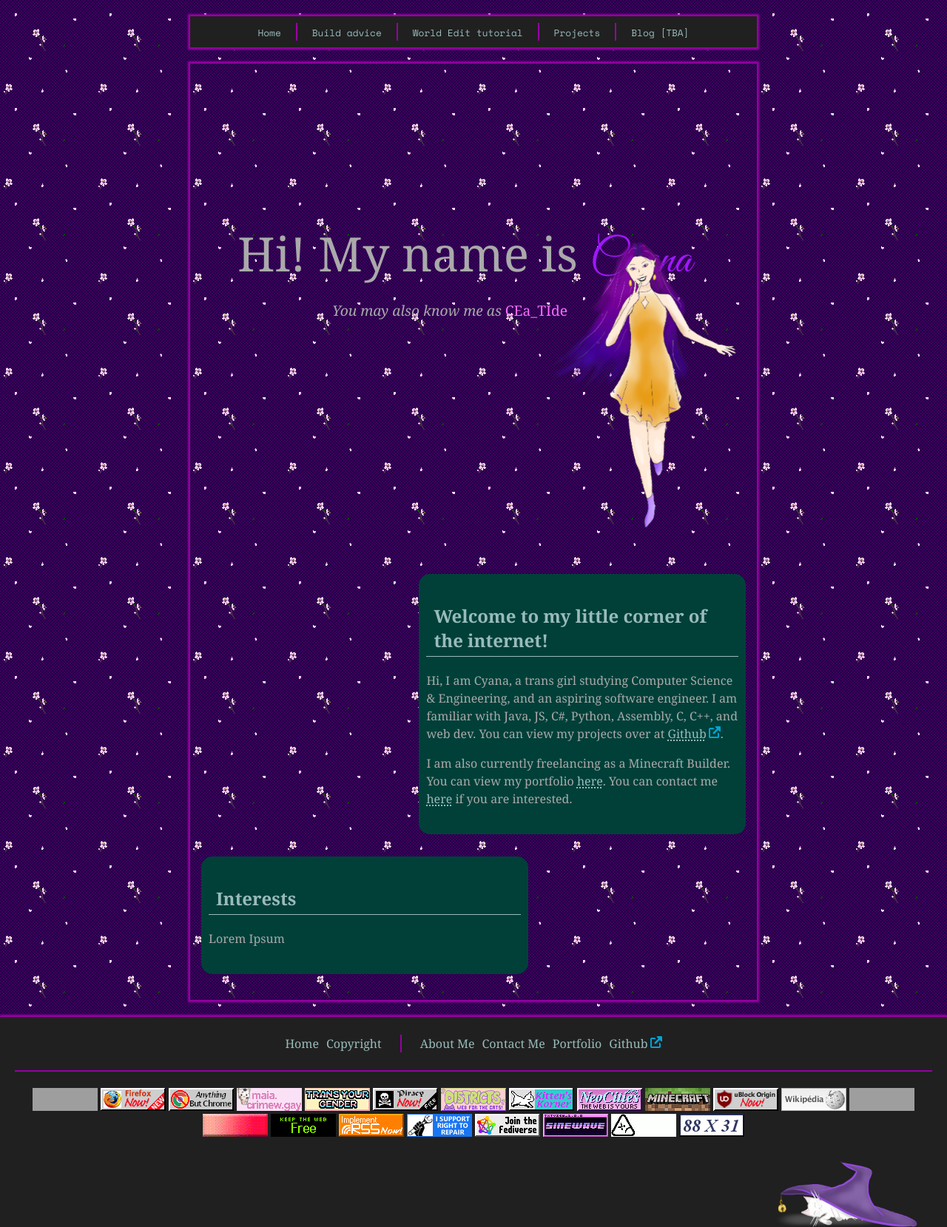
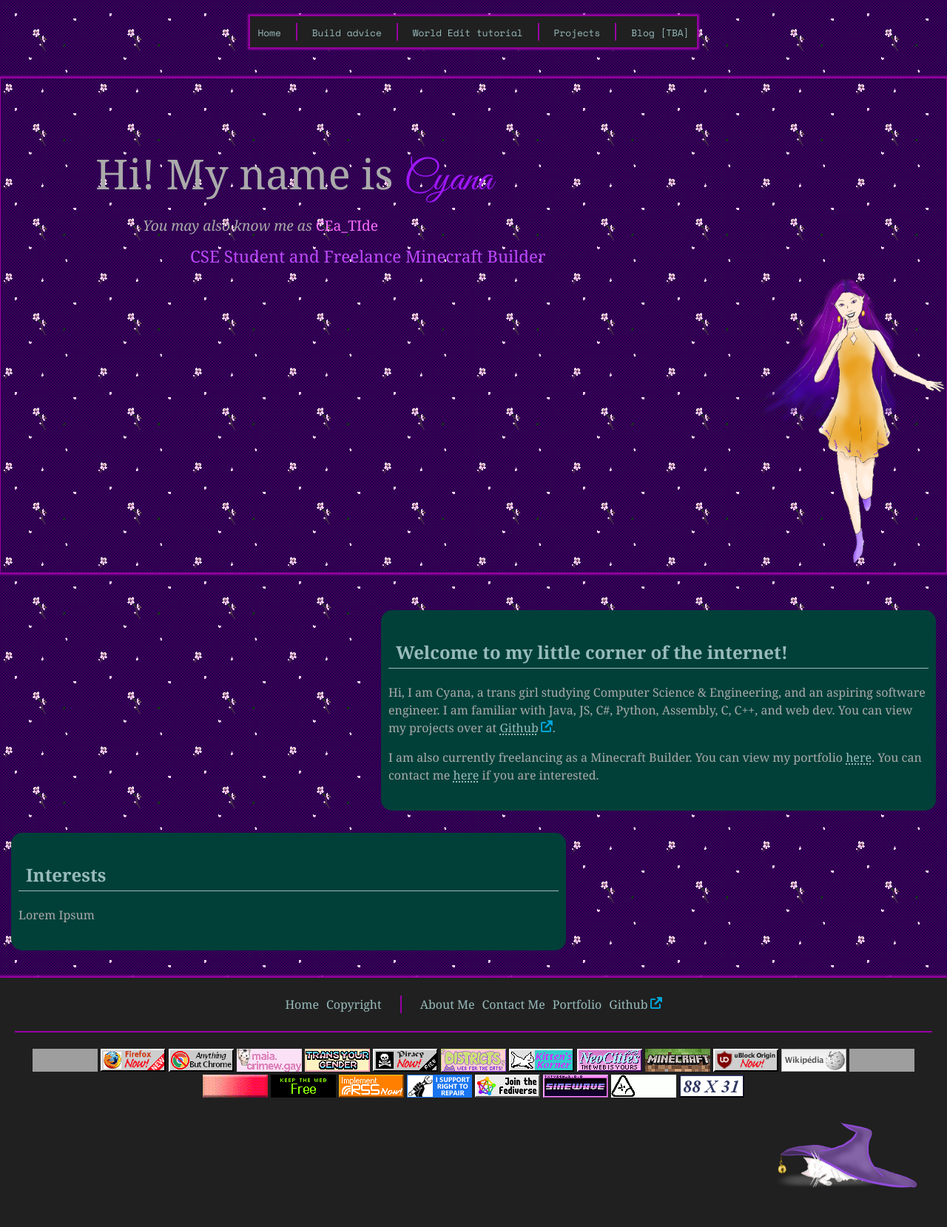
Before and after one commit to CEa-TIde/personal-website, a Jekyll site: the page built from index.html, in a window 1280 px wide. Shown: the whole page at 74% size. Built offline with Jekyll 4.4.1, drawn with Linux system fonts in a browser that asks for light colours; after the commit the page ends 1606 px from its top, so only the background shows below that; grey boxes are pictures that could not be loaded.

Commit message:
Update welcome splash screen
- move to semantic variable names (partially)
- more fallback support for splash animation
- TODO: change splash screen image to horizontal art

```diff
--- a/_layouts/default.html
+++ b/_layouts/default.html
@@ -7,7 +7,7 @@
     <body>
         <header class="header">
             <a class="logo" href="/"><img src="/media/logo.png" alt="Logo of CEa_TIde" title="Go to the homepage"/></a>
-            <h2 class="title">{{ page.title }}</h2>
+            <h2 class="title centered-div">{{ page.title }}</h2>
 
             {% include {{ page.pagecrumb_include }} %}
         </header>
--- a/_layouts/main.html
+++ b/_layouts/main.html
@@ -6,16 +6,16 @@
     <body>
 
         <div class="bg-wrapper">
-            <div class="page-wrapper centered-div">
+            <div class="centered-div">
                 <!-- Adds the nav page-box -->
                 <nav class="nav page-box">
                     {% include {{ page.nav_include }} %}
                 </nav>
+            </div>
 
-                <div class="page-box">
-                    {{ content }}
-                </div>
-            </div>
+            <!-- <div class="page-box"> -->
+                {{ content }}
+            <!-- </div> -->
         </div>
         {% include {{ page.footer_include }} %}
     </body>
--- a/index.html
+++ b/index.html
@@ -6,11 +6,15 @@
 ---
 
 <div class="pageheader-wrapper">
-    <div class="welcome-wrapper">
-        <div class="welcome-msgbox">
-            <h1 class="welcome-msg slide-out">Hi! My name is <span>Cyana</span></h1>
-            <p class="welcome-subcaption slide-out">You may also know me as <span>CEa_TIde</span></p>
-            <p class="welcome-joblist slide-out">CSE Student and Freelance Minecraft Builder</p>
+    <div class="welcome-wrapper page-box">
+        <div class="welcome-msgbox welcome-slide">
+            <h1 class="welcome-msg">Hi! My name is <span>Cyana</span></h1>
+            <div class="welcome-slide">
+                <p class="welcome-subcaption">You may also know me as <span>CEa_TIde</span></p>
+                <div class="welcome-slide">
+                    <p class="welcome-occupations">CSE Student and Freelance Minecraft Builder</p>
+                </div>
+            </div>
         </div>
         <div class="welcome-art-wrapper">
             <img src="/media/pfp4-transparent.png" class="welcome-art" alt="A drawing of an OC girl character posing for the 'camera' with a peace sign. She is wearing an orange dress and has long purple-dyed hair."/>
--- a/main.css
+++ b/main.css
@@ -25,6 +25,8 @@
     src: url('fonts/gv/GreatVibes-A7yL.otf') format('opentype'),
         url('fonts/gv/GreatVibes-Wmr4.ttf') format('truetype');
 }
+/* TODO: check out font: 'Fira Code'; https://fonts.google.com/specimen/Fira+Code */
+
 
 * {
     margin: 0;
@@ -33,6 +35,14 @@
     box-sizing: border-box;
     -moz-box-sizing: border-box;
     -webkit-box-sizing: border-box;
+
+    /* Enable font ligatures (if available) */
+    font-variant-ligatures: common-ligatures;
+    -webkit-font-variant-ligatures: common-ligatures;
+    /* font-variant-ligatures: discretionary-ligatures;
+    font-variant-ligatures: historical-ligatures;
+    font-variant-ligatures: contextual; */
+
 }
 
 html {
@@ -40,48 +50,63 @@
     /* for browsers that do not support variables a fallback needs to be provided at the place of use */
     /* TODO: define colours and then define semantic variables based on colour variables
     so that you only need to update the semantic variables if you want to change colours; not also all places the colour needs to be changed in */
-    --title-color: #dddddd;
-    --text-color: #aaaaaa;
-    --text-color-hl: #99bbbb;
-    --text-color-dark: #555555;
-    --text-color-purple: #9f18fa;
-    --text-color-magenta: #bd4afd;
-    --text-color-pink: #fa6cff;
+    --color-lightgrey: #dddddd;
+    --color-grey: #aaaaaa;
+    --color-celestecyan: #99bbbb;
+    --color-darkgrey: #555555;
+    --color-purple: #9f18fa;
+    --color-violet: #9800a3;
+    --color-orchid: #bd4afd;
+    --color-pink: #fa6cff;
 
+    /* TODO: add semantic variables for all that use these colours
+    Since colour palette is changing still; I left these alone */
     --bg-color-darkblue: #002839;
     --bg-color-teal: #004039;
     --bg-color-lightteal: #005055;
     --bg-color-lighterteal: #006066;
     --bg-color-lightblue: #31b6ee;
-    /* --bg-color-darkgrey: #181a1b; */
-    --bg-color-darkgrey: #202020;
-    --bg-color-darkpurple: #200050;
 
-    --bg-color-important: #DD2222;
-    --bg-color-warn: #DDDD22;
-    --bg-color-info: var(--bg-color-teal);
+    --color-charcoal: #202020;
+    --color-darkpurple: #200050;
+
+    --color-red: #DD2222;
+    --color-yellow: #DDDD22;
 
     /* Semantic variables */
-    --bg-color-default: var(--bg-color-darkgrey);
+    --bg-color-default: var(--color-charcoal);
+    --bg-color-body: var(--color-darkpurple);
 
+    --text-color-default: var(--color-grey);
+    --text-color-hl: var(--color-celestecyan);
+    --text-color-dark: var(--color-darkgrey);
 
+    --title-color: var(--color-lightgrey);
+
+    --color-error: var(--color-red);
+    --color-warn: var(--color-yellow);
+    --color-info: var(--bg-color-teal);
+
+    --divider-color: var(--color-violet);
+
+    /* TODO: to be removed when link-to has been removed */
     --menu-height: 60px;
 
     --logo-width: 20%;
     --logo-max-width: 250px;
-
-    --divider-color: #9800a3;
     /* end global variables */
 
 
 
 
 
-    background: var(--bg-color-darkgrey);
+    background: var(--color-charcoal);
+    /* TODO: use different default font */
     font-family: Georgia, 'Times New Roman', Times, serif;
 }
 
 /* This is added so that the element the URI fragment links to, is not hidden under the nav bar */
+/* TODO: remove? */
 :target {
     scroll-margin-top: calc(var(--menu-height) + 10vh);
     scroll-snap-margin-top: calc(var(--menu-height) + 10vh); /* alternative name used by Safari, prior version 14.1 */
@@ -101,11 +126,11 @@
 /* background under main content of the page */
 .bg-wrapper {
     background: #200050;
-    background: var(--bg-color-darkpurple); /* fallback if background-image or url() is not supported */
+    background: var(--bg-color-body); /* fallback if background-image or url() is not supported */
     background-image: url("/media/background_sakura.png");
     background-repeat: repeat;
     /* not widely supported in older browsers, but not much of a deal-breaker
-    A possible solution would be to use a fixed div; TODO look into more
+    A possible solution would be to use a fixed div but that will break if position:fixed not supported; TODO look into more
     */
     background-attachment: fixed;
 
@@ -323,7 +348,7 @@
 .nav {
     background: #202020;
     background: var(--bg-color-default);
-    padding: 10px 0;
+    padding: 10px;
 
     word-break: break-all;
     word-break: break-word;
@@ -437,7 +462,7 @@
     font-family: "Times New Roman", Times, serif;
     width: 100%;
     text-align: center;
-    color: var(--text-color);
+    color: var(--text-color-default);
 
 }
 
@@ -728,11 +753,11 @@
 }
 
 .info.important {
-    border-left: solid var(--bg-color-important) 5px;
+    border-left: solid var(--color-error) 5px;
 }
 
 .info.warn {
-    border-left: solid var(--bg-color-warn) 5px;
+    border-left: solid var(--color-warn) 5px;
 }
 
 .info.icon {
@@ -825,7 +850,7 @@
 section > p,
 section > :not(.code-block) p,
 section .info {
-    color: var(--text-color);
+    color: var(--text-color-default);
     margin-top: 1em;
     margin-bottom: 1em;
     line-height: 1.5em;
@@ -866,164 +891,161 @@
 
 /* SECTION: welcome message styling */
 
-/* TODO: ANIMATION with variables CRASHES in Edge 15: DO NOT USE */
+/* Animation with variables crashes in Edge 15: DO NOT USE VARIABLES */
+
+/* slide-in animation of the welcome splash screen text */
 @keyframes slide-in {
     from {
-        /* slide amount is defined per line */
-        margin-left: var(--slide-amount);
+        margin-left: 0;
+        /* Safari <13.1.3 possibly does not apply filter during animation (but might be only for child elements)
+        See: https://bugs.webkit.org/show_bug.cgi?id=219729 */
         filter: blur(2px);
         -webkit-filter: blur(2px);
-        text-shadow: 0 0 2px var(--text-color);
-    }
-
-    to {
-        margin-left: 0;
-        filter: none;
-        -webkit-filter: none;
-        text-shadow: none;
-    }
-}
-
-@keyframes slide-in-opacity {
-    from {
         opacity: 0;
     }
 
     to {
+        margin-left: 50px;
+        margin-left: 5vw;
+        filter: none;
+        -webkit-filter: none;
         opacity: 1;
     }
 }
 
-/* Block the hover event of the msgbox by placing an invisible pseudo-element over it */
-@keyframes block-hover {
-    to {
-        height: 0;
-    }
-}
-
 .welcome-wrapper {
-    --bg-welcome-wrapper: var(--bg-color-lighterteal);
-    --bg-welcome-wrapper2: var(--bg-color-darkgrey);
-    --min-height-ww: calc(min(100vh - var(--menu-height), 50vw));
-    --slide-duration: 1s;
-    --slide-delay: 0.2s;
-    --slidein-animation: var(--slide-duration) ease-out var(--slide-delay) 1 slide-in, var(--slide-duration) ease-out var(--slide-delay) 1 normal forwards slide-in-opacity;
-    --slide-amount: -10vw; /* default slide amount */
+    --bg-welcome-wrapper-hl: var(--divider-color);
+    --bg-welcome-wrapper-default: var(--bg-color-default);
 
 
     width: 100%;
-    min-height: var(--min-height-ww);
-    /* TODO add fallback for linear-gradient (and variables?) */
-    background: linear-gradient(to right, var(--bg-welcome-wrapper2) 60%, var(--bg-welcome-wrapper));
-    background: -o-linear-gradient(to right, var(--bg-welcome-wrapper2) 60%, var(--bg-welcome-wrapper));
-    background: -webkit-linear-gradient(to right, var(--bg-welcome-wrapper2) 60%, var(--bg-welcome-wrapper));
-    background: -moz-linear-gradient(to right, var(--bg-welcome-wrapper2) 60%, var(--bg-welcome-wrapper));
+    min-height: 50vw;
+    min-height: calc(min(100vh, 50vw));
+
+    /* Linear gradient fallback */
+    background: #202020;
+    background: var(--bg-color-default);
+
+    /* Linear gradient on right side of welcome splash screen */
+    background: linear-gradient(to right, #202020 80%, #9800a3);
+    background: -o-linear-gradient(to right, #202020 80%, #9800a3);
+    background: -webkit-linear-gradient(to right, #202020 80%, #9800a3);
+    background: -moz-linear-gradient(to right, #202020 80%, #9800a3);
+
+    background: linear-gradient(to right, var(--bg-welcome-wrapper-default) 80%, var(--bg-welcome-wrapper-hl));
+    background: -o-linear-gradient(to right, var(--bg-welcome-wrapper-default) 80%, var(--bg-welcome-wrapper-hl));
+    background: -webkit-linear-gradient(to right, var(--bg-welcome-wrapper-default) 80%, var(--bg-welcome-wrapper-hl));
+    background: -moz-linear-gradient(to right, var(--bg-welcome-wrapper-default) 80%, var(--bg-welcome-wrapper-hl));
+
     /* anchor for art to position relative to */
-    position: relative;
+    /* position: relative; */
+
     margin-bottom: 30px;
 }
 
-/* after element blocks the hover effect while animation is playing */
-.welcome-wrapper::after {
-    content: "";
-    display: block;
-    position: absolute;
-    top: 0;
-    left: 0;
-    width: 100%;
-    height: 100%;
-    max-height: 100%;
-    background: transparent;
+.welcome-msgbox {
+    padding: 100px 0 0 100px;
+    padding: 10vh 0 0 5vw;
 
-    /* animation puts away pseudo-element at the end
-    Extreme cubic-bezier curve to keep the element over the msg box as long as possible */
-    animation: var(--slide-duration) cubic-bezier(1, 0, 1, -1) var(--slide-delay) 1 normal forwards block-hover;
-}
 
-.welcome-msgbox {
-    padding: calc(var(--min-height-ww) / 3) 0 0 5vw;
-    width: 80vw;
-    color: var(--text-color);
+    color: var(--text-color-default);
 }
 
 .welcome-msg {
-    --slide-amount: -10vw;
-
-    font-size: calc(min(4em, 5vw));
+    /* TODO change font */
+    font-size: 3.5em;
     font-weight: 150;
 }
 
 .welcome-msg span {
-    color: var(--text-color-purple);
+    color: var(--color-purple);
     font-family: 'Great Vibes', cursive;
     font-weight: 100;
 }
 
 .welcome-subcaption {
-    --slide-amount: -15vw;
-
-    padding: 1vw 0 1vw 10vw;
-    font-size: calc(min(1.2em, 1.5vw));
+    padding: 1vw 0;
+    font-size: 1.2em;
     font-style: italic;
 }
 
 .welcome-subcaption span {
-    color: var(--text-color-pink);
+    /* TODO change font */
+    color: var(--color-pink);
     font-style: normal;
 }
 
-.welcome-joblist {
-    --slide-amount: -20vw;
+.welcome-occupations {
+    /* TODO: change font */
+    font-size: 1.4em;
 
-    padding-left: 20vw;
-    font-size: calc(min(1.6em, 2vw));
-
-    /* colour gradient */
-    background: linear-gradient(to right, var(--text-color-purple), var(--text-color-pink));
-    background: -o-linear-gradient(to right, var(--text-color-purple), var(--text-color-pink));
-    background: -webkit-linear-gradient(to right, var(--text-color-purple), var(--text-color-pink));
-    background: -moz-linear-gradient(to right, var(--text-color-purple), var(--text-color-pink));
-    -webkit-text-fill-color: transparent;
-    /* W3C claims the value 'text' is deprecated? */
-    /* This will probably be removed anyways, because it is not supported in many browsers
-    or leave it as is, but with a color fallback, because it only adds a minor effect */
-    background-clip: text;
-    -webkit-background-clip: text;
-    -moz-background-clip: text; /* doesn't seem needed as FF uses -webkit- */
-    -ms-background-clip: text;
+    color: var(--color-orchid);
 }
 
-.slide-out {
-    animation: var(--slidein-animation);
-    transition: margin-left 0.8s ease-in-out;
-    opacity: 0;
+.welcome-slide {
+    /* animation end state (possibly overridden below) */
+    margin-left: 50px;
+    margin-left: 5vw;
+    opacity: 1;
+
+    /* Set individual properties for graceful fallback */
+    animation-name: slide-in;
+    -moz-animation-name: slide-in;
+    -webkit-animation-name: slide-in;
+    -o-animation-name: slide-in;
+
+    animation-duration: 1s;
+    -moz-animation-duration: 1s;
+    -webkit-animation-duration: 1s;
+    -o-animation-duration: 1s;
+
+    animation-delay: 0.2s;
+    -moz-animation-delay: 0.2s;
+    -webkit-animation-delay: 0.2s;
+    -o-animation-delay: 0.2s;
+
+    animation-fill-mode: forwards;
+    -moz-animation-fill-mode: forwards;
+    -webkit-animation-fill-mode: forwards;
+    -o-animation-fill-mode: forwards;
+
+    animation-timing-function: ease-out;
+    -moz-animation-timing-function: ease-out;
+    -webkit-animation-timing-function: ease-out;
+    -o-animation-timing-function: ease-out;
+
+    /* Same animation as above */
+    /* animation: 1s ease-out 0.2s 1 normal forwards slide-in; */
 }
 
-.welcome-msgbox:hover .slide-out {
-    margin-left: calc(var(--slide-amount) / -4);
+/* Flicker may appear in browsers that support animation but not @supports */
+@supports (animation-name: test, test1) and (animation-fill-mode: forwards) {
+    /* only set to animation begin state if animations and animation fill mode are supported
+    otherwise, at the end of the animation, or if animation at all not supported, it hides the text.
+    Set to begin state to avoid loading flicker */
+    .welcome-slide {
+        opacity: 0;
+        margin-left: 0;
+    }
 }
 
 .welcome-art-wrapper {
-    position: absolute;
+    /* position: absolute;
     right: 2vw;
-    bottom: 0;
+    bottom: 0; */
+
+    display: block;
+    margin-left: auto;
+    padding-left: 100px; /* only used if width:fit-content is not supported */
+    /* TODO width: the intrinsic width of the image (image to be changed) */
+    width: fit-content;
+    width: -moz-fit-content; /* Firefox 3-93 */
+    width: intrinsic; /* Chrome 4-21, Safari 3.1-6.1, Safari iOS 3.2-6.1 */
+    width: -webkit-intrinsic; /* Chrome 22-45, Safari 7-10.1, Opera 15-32, Safari iOS 7-10.3, Samsung Internet 4, Android Browser 4.4-4.4.4 */
 }
 
-/* .welcome-art-wrapper::after {
-    content: "";
-    display: block;
-    position: absolute;
-    width: 100%;
-    height: 5%;
-    background: linear-gradient(to top, var(--bg-welcome-wrapper), transparent);
-    background: -webkit-linear-gradient(to top, var(--bg-welcome-wrapper), transparent);
-    background: -o-linear-gradient(to top, var(--bg-welcome-wrapper), transparent);
-    background: -moz-linear-gradient(to top, var(--bg-welcome-wrapper), transparent);
-    bottom: 0;
-    left: 0;
-} */
-
 .welcome-art {
+    /* TODO add fallback? */
     width: 20vw;
 }
 
@@ -1045,10 +1067,10 @@
     /* background: tomato; */
     margin: 20px;
     transition: transform 0.2s;
-    color: var(--text-color);
+    color: var(--text-color-default);
     text-decoration: none;
     /* border-top: 2px solid var(--bg-color-darkgrey); */
-    border-bottom: 2px solid var(--bg-color-darkgrey);
+    border-bottom: 2px solid var(--color-charcoal);
 
 }
 
```
